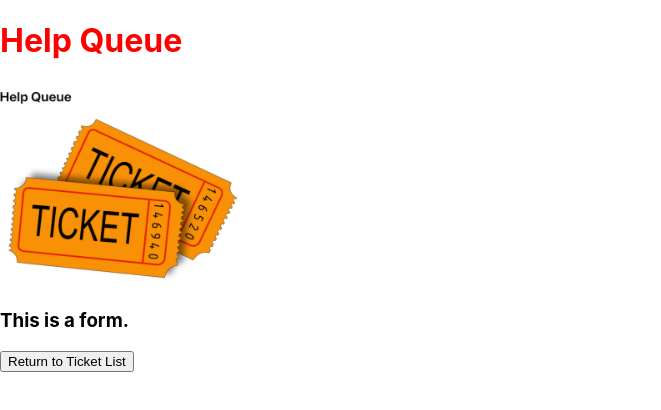
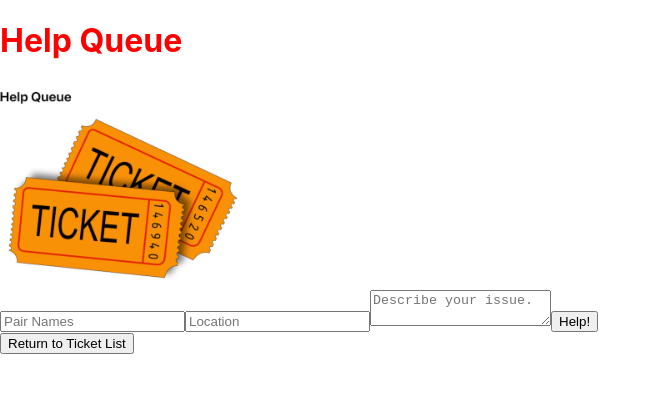
Before and after one commit to dani-renner/help-queue, a React (Create React App) app: page / in a window 1280 px wide. Both pictures are taken after a click on the button "Add Ticket". Shown: the top 410 px of the page, without its empty margins (0-661 px from the left). Built offline with nearby package versions, Linux system fonts and the light colour scheme.

Commit message:
Add form functionality.
Co-authored-by: Dani Renner <danijrenner@gmail.com>

```diff
--- a/src/components/NewTicketForm.js
+++ b/src/components/NewTicketForm.js
@@ -1,11 +1,37 @@
 import React from "react";
+import { v4 } from 'uuid';
+import PropTypes from "prop-types";
+
 
 function NewTicketForm(props){
+
+  function handleNewTicketFormSubmission(event) {
+    event.preventDefault();
+    props.onNewTicketCreation({names: event.target.names.value, location: event.target.location.value, issue: event.target.issue.value, id: v4()});
+  }
+
   return (
     <React.Fragment>
-      <h3>This is a form.</h3>
+      <form onSubmit={handleNewTicketFormSubmission}>
+        <input
+          type="text"
+          name="names"
+          placeholder="Pair Names" />
+        <input
+          type='text'
+          name='location'
+          placeholder='Location' />
+        <textarea
+          name='issue'
+          placeholder='Describe your issue.' />
+        <button type="submit">Help!</button>
+      </form>
     </React.Fragment>
   );
 }
 
+NewTicketForm.propTypes = {
+  onNewTicketCreation: PropTypes.func
+};
+
 export default NewTicketForm;
--- a/src/components/Ticket.js
+++ b/src/components/Ticket.js
@@ -2,12 +2,17 @@ import React from "react";
 import PropTypes from "prop-types";
 
 function Ticket(props){
+  const ticketStyle = {
+    backgroundColor: '#ecf0f1',
+    fontFamily: 'sans-serif',
+    padding: '30'
+  }
   return (
-    <React.Fragment>
+    <div style={ticketStyle}>
       <h3>{props.location} - {props.names}</h3>
       <p><em>{props.issue}</em></p>
       <hr/>
-    </React.Fragment>
+    </div>
   );
 }
 
--- a/src/components/TicketControl.js
+++ b/src/components/TicketControl.js
@@ -1,14 +1,23 @@
 import React from 'react';
 import NewTicketForm from './NewTicketForm';
 import TicketList from './TicketList';
+import TicketDetail from './TicketDetail';
 
 class TicketControl extends React.Component {
 
   constructor(props) {
     super(props);
     this.state ={
-      formVisibleOnPage: false
+      formVisibleOnPage: false,
+      masterTicketList: [],
+      selectedTicket: null
     };
+  }
+
+  handleAddingNewTicketToList = (newTicket) => {
+    const newMasterTicketList = this.state.masterTicketList.concat(newTicket);
+    this.setState({masterTicketList: newMasterTicketList,
+    formVisibleOnPage: false });
   }
 
   handleClick = () => {
@@ -17,14 +26,23 @@ class TicketControl extends React.Component {
     }));
   }
 
+  handleChangingSelectedTicket = (id) => {
+    const selectedTicket = this.state.masterTicketList.filter(ticket => ticket.id === id)[0];
+    this.setState({selectedTicket: selectedTicket});
+  }
+
     render() {
       let currentlyVisibleState = null;
       let buttonText = null;
-      if (this.state.formVisibleOnPage) {
-        currentlyVisibleState = <NewTicketForm />
+      if(this.state.selectedTicket != null) {
+        currentlyVisibleState = <TicketDetail ticket = {this.state.selectedTicket} />
+        buttonText = "Return to Ticket List";
+      }
+      else if (this.state.formVisibleOnPage) {
+        currentlyVisibleState = <NewTicketForm onNewTicketCreation={this.handleAddingNewTicketToList} />
         buttonText = "Return to Ticket List";
       } else {
-        currentlyVisibleState = <TicketList />
+        currentlyVisibleState = <TicketList ticketList={this.state.masterTicketList} onTicketSelection={this.handleChangingSelectedTicket} />
         buttonText = "Add Ticket";
       }
       return (
--- /dev/null
+++ b/src/components/TicketDetail.js
@@ -0,0 +1,11 @@
+import React from "react";
+
+function TicketDetail(props){
+  return (
+    <React.Fragment>
+      <h1>Ticket Detail</h1>
+      <hr/>
+    </React.Fragment>
+  );
+}
+export default TicketDetail;
--- a/src/components/TicketList.js
+++ b/src/components/TicketList.js
@@ -1,38 +1,28 @@
 import React from 'react';
 import Ticket from "./Ticket";
+import PropTypes from "prop-types";
 
-
-const masterTicketList = [
-  {
-    names: 'Thato and Haley',
-    location: '3A',
-    issue: 'Firebase won\'t save record. Halp.'
-  },
-  {
-    names: 'Sleater and Kinney',
-    location: '4B',
-    issue: 'Prop types are throwing an error.'
-  },
-  {
-    names: 'Imani & Jacob',
-    location: '9F',
-    issue: 'Child component isn\'t rendering.'
-  }
-];
-
-
-function TicketList(){
+function TicketList(props){
   return (
     <React.Fragment>
       <hr/>
-      {masterTicketList.map((ticket, index) =>
-        <Ticket names={ticket.names}
+      {props.ticketList.map((ticket) =>
+        <Ticket
+        whenTicketClicked = { props.onTicketSelection }
+        names={ticket.names}
         location={ticket.location}
         issue={ticket.issue}
-        key={index}/>
+        id={ticket.id}
+        key={ticket.id}/>
       )}
     </React.Fragment>
   );
 }
 
+
+TicketList.propTypes = {
+  ticketList: PropTypes.array,
+  onTicketSelection: PropTypes.func
+};
+
 export default TicketList;
```
